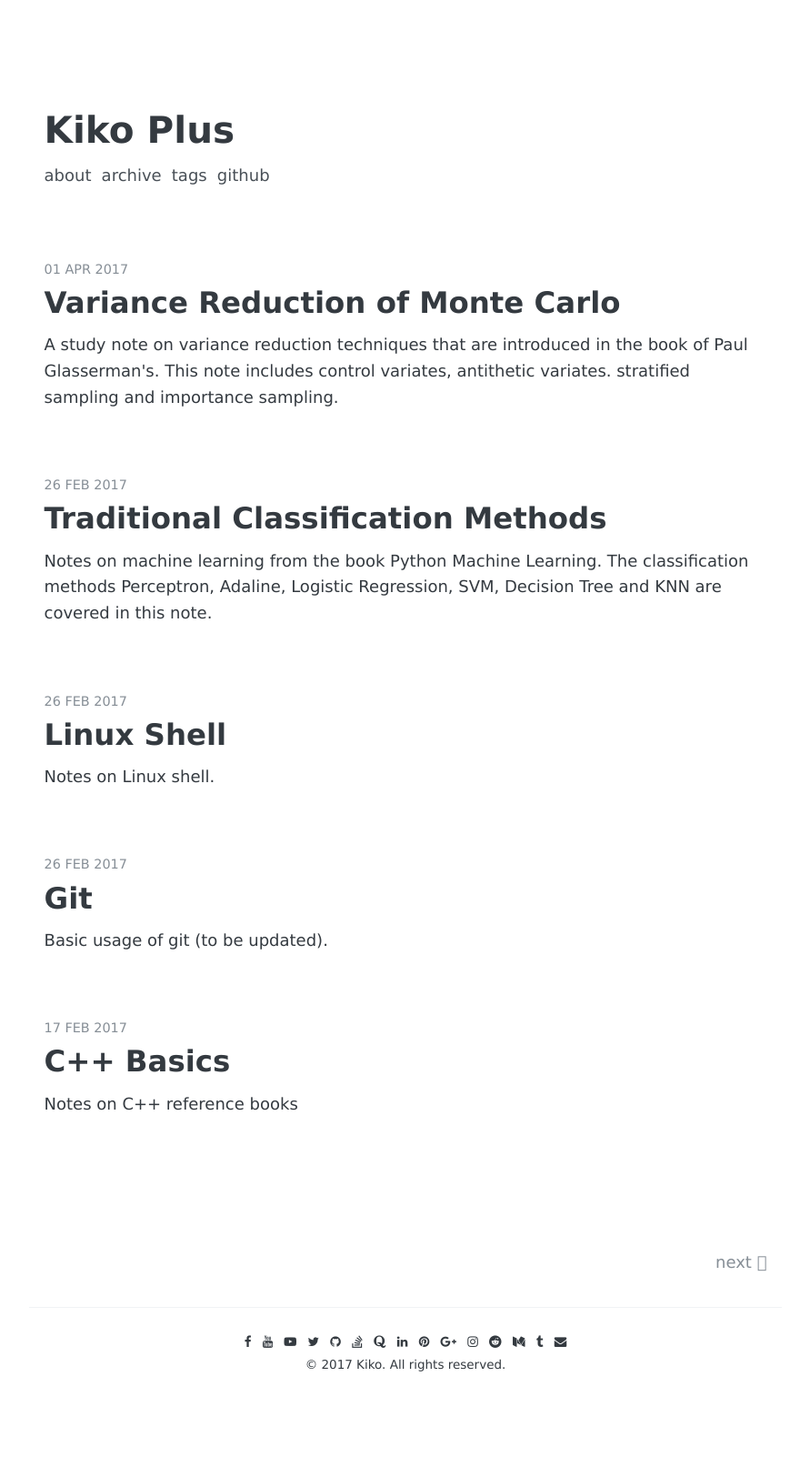
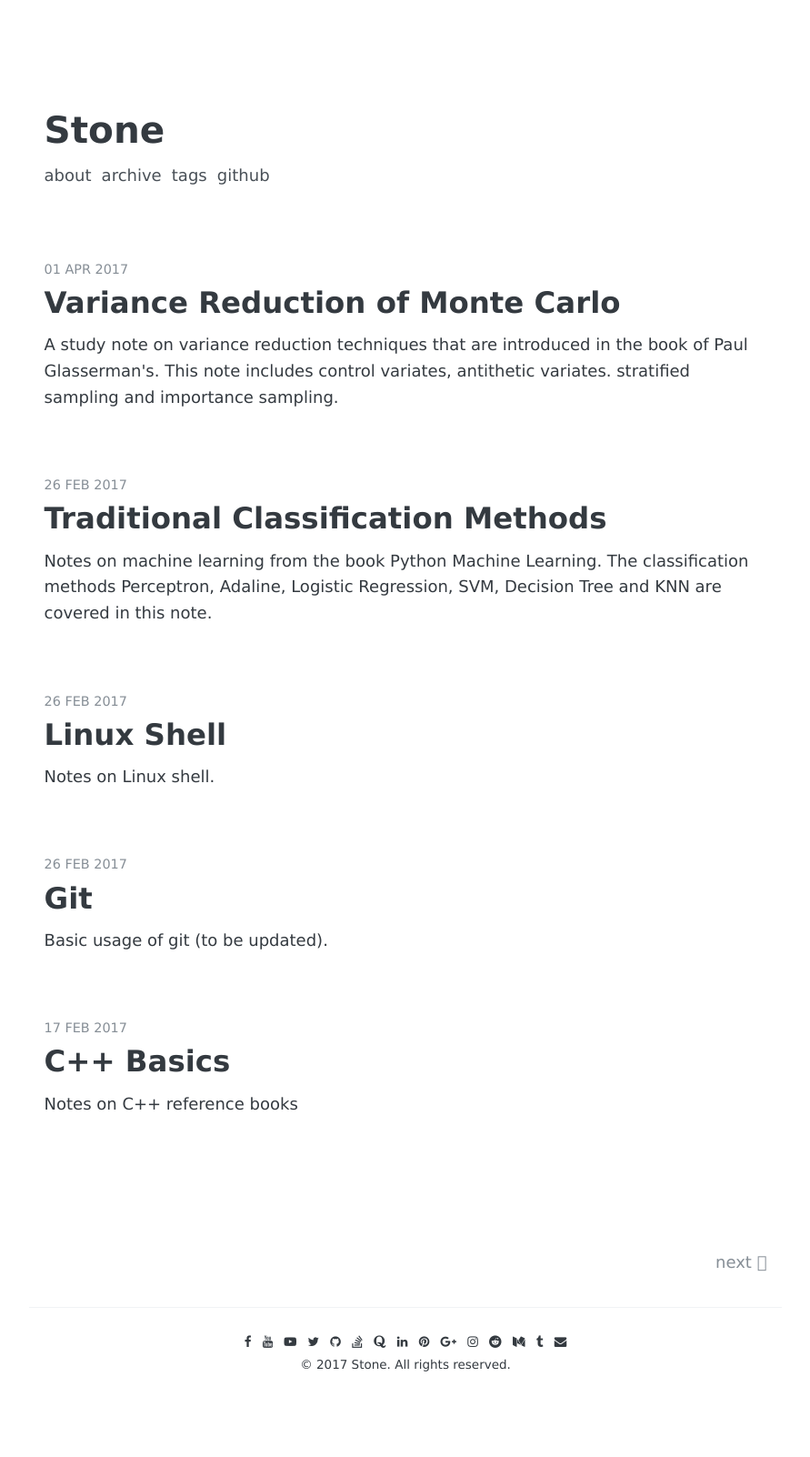
Before and after one commit to scuiaa555/scuiaa555.github.io, a Jekyll site: the page built from index.html, in a window 1280 px wide. Shown: the whole page at 91% size, without its empty margins (194-1085 px from the left). Built offline with Jekyll 4.4.1, drawn with Linux system fonts in a browser that asks for light colours; some web fonts are replaced; the list of posts is cut into pages by our own code.

Commit message:
Update _config.yml

```diff
--- a/_config.yml
+++ b/_config.yml
@@ -3,7 +3,7 @@
 # # # # # # # # # # # # #
 
 # Basic
-name:               "Kiko Plus"
+name:               "Stone"
 
 author:
   facebook:         your-id
@@ -20,11 +20,11 @@
   reddit:           your-id
   medium:           your-id
   tumblr:           your-id
-  email:            your-id@your-email.com
+  email:            cuishidong555@gmail.com
 
 copyright:
   year:             2017
-  name:             Kiko
+  name:             Stone
 
 # Google-analytics
 google-analytics:
@@ -35,9 +35,9 @@
   id:               "kiko-plus"
 
 # URL
-url:                "https://AWEEKJ.github.io" # the base hostname & protocol for your site
+url:                "https://scuiaa555.github.io" # the base hostname & protocol for your site
 # url:                "http://localhost:4000" # use this url when you develop
-baseurl:            "/Kiko-plus" # the subpath of your site, e.g. /blog
+baseurl:            "" # the subpath of your site, e.g. /blog
 
 
 # http://en.wikipedia.org/wiki/List_of_tz_database_time_zones
@@ -62,7 +62,7 @@
   - name:           "Tags"
     url:            "/tags"
   - name:           "Github"
-    url:            "https://github.com/AWEEKJ/Kiko-plus"
+    url:            "https://github.com/scuiaa"
 
 # Sass
 sass:
```
